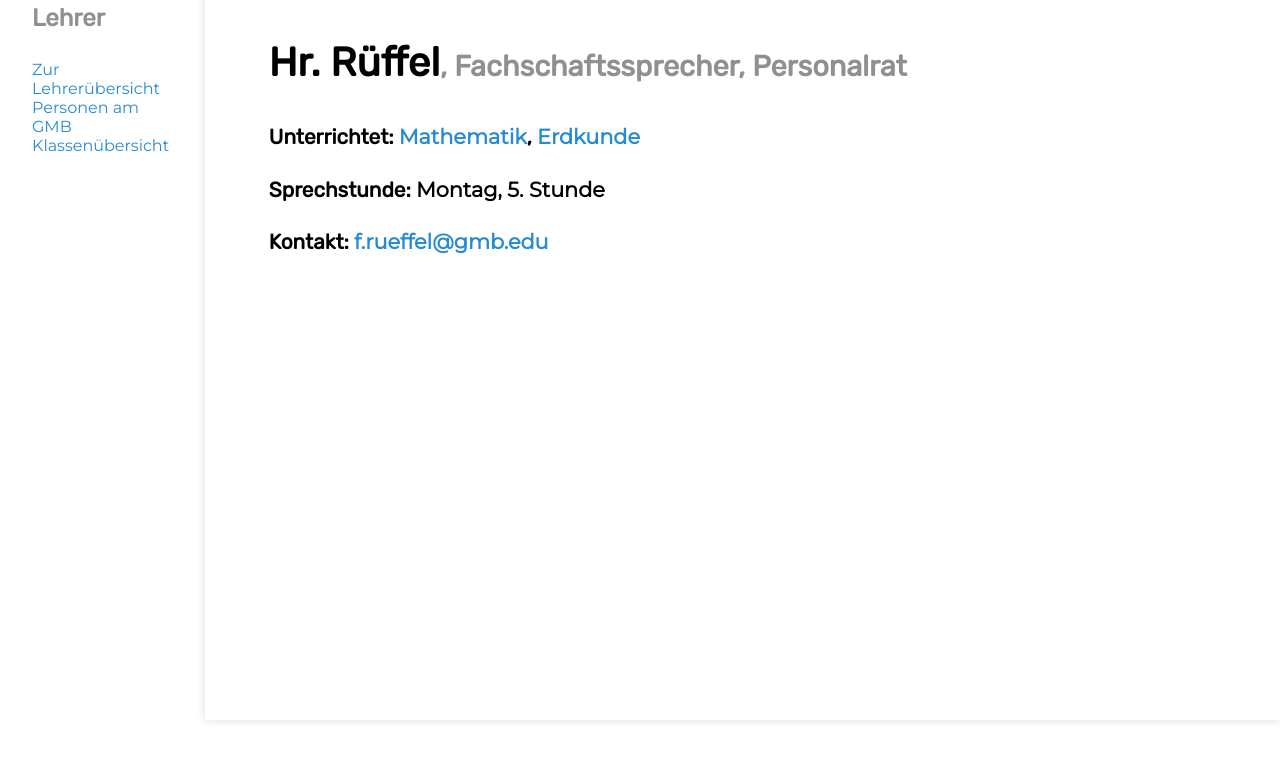
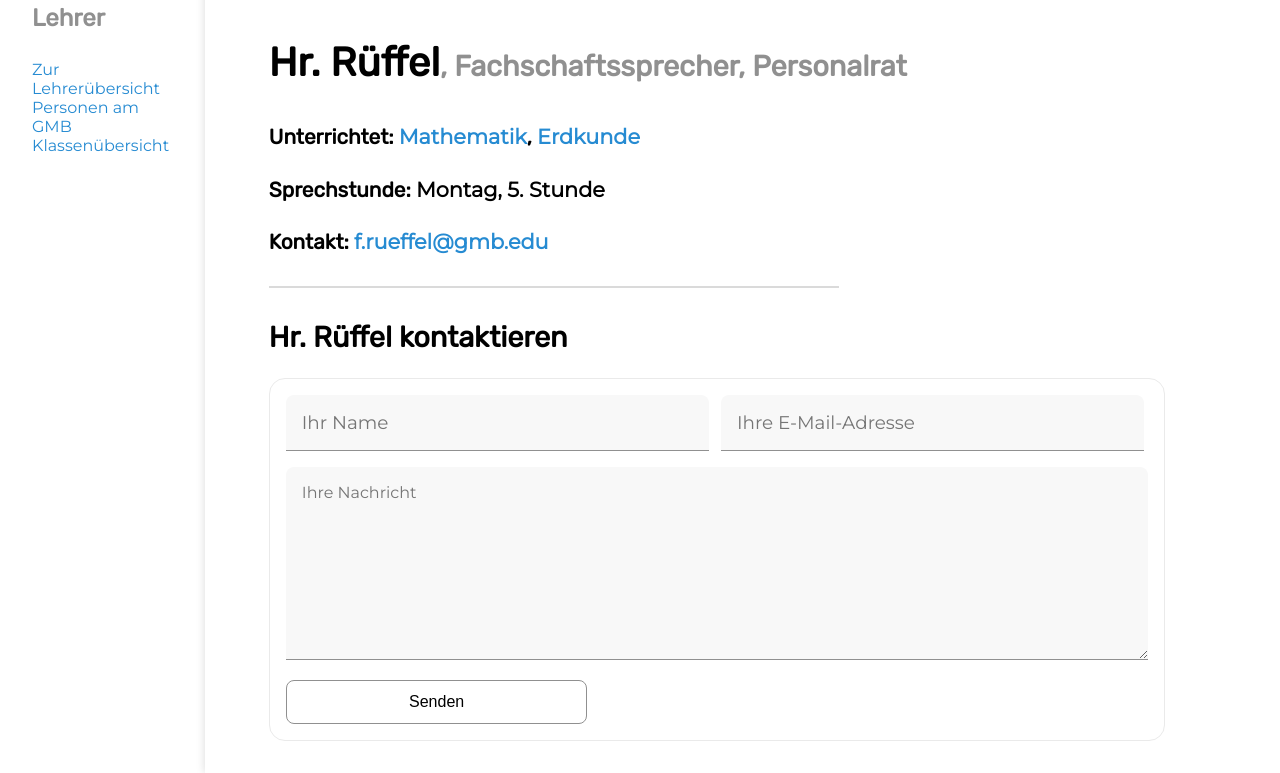
Before and after one commit to koenidv/gmb.edu, a Jekyll site: the page built from _teachers/frueffel.md, in a window 1280 px wide. Shown: the part 180-953 px from the top of the page. Built offline with Jekyll 4.4.1, drawn with Linux system fonts in a browser that asks for light colours; before the commit the page ends 900 px from its top, so only the background shows below that.

Commit message:
Contact forms

```diff
--- /dev/null
+++ b/_includes/contactbox.html
@@ -0,0 +1,38 @@
+<form class="contact box" data-netlify="true" action="">
+    <span>
+        <input type="text" name="name" placeholder="Ihr Name">
+        <input type="email" name="email" placeholder="Ihre E-Mail-Adresse">
+    </span>
+    {% if include.addressee %}
+    <p class="hidden"><select name="addressee[]" selected="{{ include.addressee }}">
+            <option value="{{ include.addressee }}">{{ include.addressee }}</option>
+        </select></p>
+    {% else %}
+    <p>
+        <label>Wen möchten Sie kontaktieren?: <select name="addressee[]">
+                <option value="sekretariat">Sekretariat</option>
+                <option value="personalrat">Personalrat</option>
+                <option value="sv">Schülervertretung</option>
+                <option value="sev">Schulelternbeirat</option>
+                <option value="fv">Förderverein</option>
+                <option value="homepage">Homepageredaktion</option>
+                <option value="zeitung">Schülerzeitung</option>
+                <option value="medienscouts">Medienscouts</option>
+                <option value="shs">Schüler helfen Schülern</option>
+                <option value="seelsorge">Schulseelsorge</option>
+                <option value="sucht">Suchtprävention</option>
+                <optgroup label="Lehrer">
+                    {% assign teachers = site.teachers | sort: "lastname" %}
+                    {% for teacher in teachers %}
+                    <option value="{{ teacher.title | downcase }}">{{ teacher.prefix }} {{ teacher.lastname }}</option>
+                    {% endfor %}
+                </optgroup>
+            </select></label>
+    </p>
+    {% endif %}
+    <textarea name="message" placeholder="Ihre Nachricht"></textarea>
+    <p class="hidden">
+        <label>Bitte nicht ausfüllen: <input name="bot-field" /></label>
+    </p>
+    <button type="submit">Senden</button>
+</form>
--- a/_includes/teachers.html
+++ b/_includes/teachers.html
@@ -6,7 +6,8 @@
         <td>Raum</td>
         <td>Kontakt</td>
     </tr>
-    {% for teacher in site.teachers | sort: "lastname" %}
+    {% assign teachers = site.teachers | sort: "lastname" %}
+    {% for teacher in teachers %}
     <tr class="hover" onclick="window.location = '{{ teacher.url }}'">
         <td>{{ teacher.prefix }} {{ teacher.lastname }}
             {% if teacher.duty %}
--- a/_layouts/subject.html
+++ b/_layouts/subject.html
@@ -22,7 +22,7 @@ class: class
     </ul>
 
     <ul class="simple smallmargin">
-        {% assign subjectTeachers = site.teachers | where: "subjects", page.title %}
+        {% assign subjectTeachers = site.teachers | where: "subjects", page.title | sort: "lastname" %}
         {% if subjectTeachers.size > 0 %}
         <h5>{{ page.title }}lehrer</h5>
         {% for subjectTeacher in subjectTeachers %}
--- a/_layouts/teacher.html
+++ b/_layouts/teacher.html
@@ -1,6 +1,8 @@
 ---
 layout: default
 ---
+
+{% assign id = page.title | downcase %}
 
 <div class="sidebar">
     <h3 class="sub ">Lehrer{% if page.prefix contains "Fr" %}in{% endif %}</h3>
@@ -9,7 +11,7 @@ layout: default
     <a href="/personen/schueler">Klassenübersicht</a>
     {% for subject in page.subjects %}
     <ul class="simple smallmargin">
-        {% assign subjectTeachers = site.teachers | where: "subjects", subject %}
+        {% assign subjectTeachers = site.teachers | where: "subjects", subject | sort: "lastname" %}
         {% if subjectTeachers.size > 1 %}
         <h5>Weitere {{ subject }}lehrer</h5>
         {% for subjectTeacher in subjectTeachers %}
@@ -27,7 +29,9 @@ layout: default
 <div class="content">
     <h1 class="{% if page.duty.size > 0 %}float{% endif %}">{{ page.prefix }} {{ page.lastname }}</h1>
     <h2 class="sub highline-1 notcenter">{% for duty in page.duty %},
-        {{ duty }}{% if page.prefix contains "Fr" %}in{% endif %}{% endfor %}</h2>
+        <a class="nostyle" href="/personen/{{ duty | downcase }}">
+            {{ duty }}{% if page.prefix contains "Fr" %}in{% endif %}</a>{% endfor %}
+        </h2>
     <h4>Unterrichtet:
         {% for subject in page.subjects %}
         <a href="/unterricht/faecher/{{ subject | downcase }}">
@@ -45,8 +49,17 @@ layout: default
             {{ page.email }}
         </a></h4>
     {% endif %}
+
     {% if page.content.size > 1 %}
     <hr>
-    {{ page.content }}
+    <div class="container">
+        {{ page.content }}
+    </div>
     {% endif %}
+
+    <hr>
+    <div class="container">
+        <h2>{{ page.prefix }} {{ page.lastname }} kontaktieren</h2>
+        {% include contactbox.html addressee=id %}
+    </div>
 </div>
--- a/css/style.css
+++ b/css/style.css
@@ -16,6 +16,10 @@ body {
     .mobileonly {
         display: none;
     }
+}
+
+.hidden {
+    display: none;
 }
 
 p,
@@ -122,7 +126,7 @@ section:not(:first-of-type) {
 
 hr {
     border: 0.5px solid #dadada;
-    margin: 2em 0;
+    margin: 2em auto;
     max-width: 60%;
 }
 
@@ -132,6 +136,10 @@ hr.section {
 }
 
 @media (min-width: 74rem) {
+    hr {
+        margin: 2em 0;
+    }
+
     hr.section {
         margin: 4em 4em 6em 4em;
     }
@@ -529,7 +537,7 @@ img.intext.preview {
  */
 
 .content .container {
-    max-width: 56em;
+    max-width: 56rem;
 }
 
 ul.similiar li {
@@ -605,6 +613,7 @@ img.intext {
         right: 2rem;
         margin-top: 2em;
     }
+
     .titleimg img {
         margin-bottom: 1em;
         border-top-left-radius: 0.1em;
@@ -640,9 +649,10 @@ img.intext {
     box-shadow: 0 0 3px #dadada;
 }
 
-.box .box {
+.box .box,
+.content .box {
     box-shadow: none;
-    border: 1px solid #909090;
+    border: 1px solid #eaeaea;
 }
 
 a.nostyle,
@@ -650,6 +660,11 @@ a.box {
     text-decoration: none;
     color: inherit;
     font-family: inherit;
+    transition: 100ms;
+}
+
+a.nostyle:hover {
+    color: #268bd2;
 }
 
 .box.seemore {
@@ -728,3 +743,72 @@ tr.hover:hover {
 .home .carousel-inner {
     padding: 0 8em;
 }
+
+/*
+ * Contact
+ */
+
+.contact.box {
+    max-width: 56rem;
+}
+
+.contact input,
+.contact textarea {
+    padding: 1rem;
+    font-size: 1.15rem;
+    width: calc(100% - 2rem);
+    border: none;
+    border-bottom: 1px solid #909090;
+    background-color: #f8f8f8;
+    border-top-left-radius: 0.5rem;
+    border-top-right-radius: 0.5rem;
+    font-family: "Montserrat", sans-serif;
+    margin-bottom: 0.5rem;
+    transition: 100ms;
+}
+
+@media (min-width: 74rem) {
+    .contact input,
+    .contact textarea {
+        width: calc(50% - 2.5rem);
+        margin-bottom: 1rem;
+    }
+    .contact input:last-of-type {
+        margin-left: 0.5rem;
+    }
+}
+
+.contact textarea {
+    font-size: 1rem;
+    height: 10rem;
+    width: calc(100% - 2rem);
+    resize: vertical;
+}
+
+.contact input:hover,
+.contact textarea:hover {
+    border-bottom: 1px solid #007090;
+    background-color: #00709015;
+}
+
+.contact button {
+    padding: 0.75rem;
+    font-size: 1rem;
+    background-color: transparent;
+    border: 1px solid #909090;
+    border-radius: 0.5rem;
+    width: 100%;
+    transition: 100ms;
+}
+
+@media (min-width: 74rem) {
+    .contact button {
+        width: unset;
+        min-width: 35%;
+    }
+}
+
+.contact button:hover {
+    border: 1px solid #007090;
+    background-color: #00709040;
+}
```
